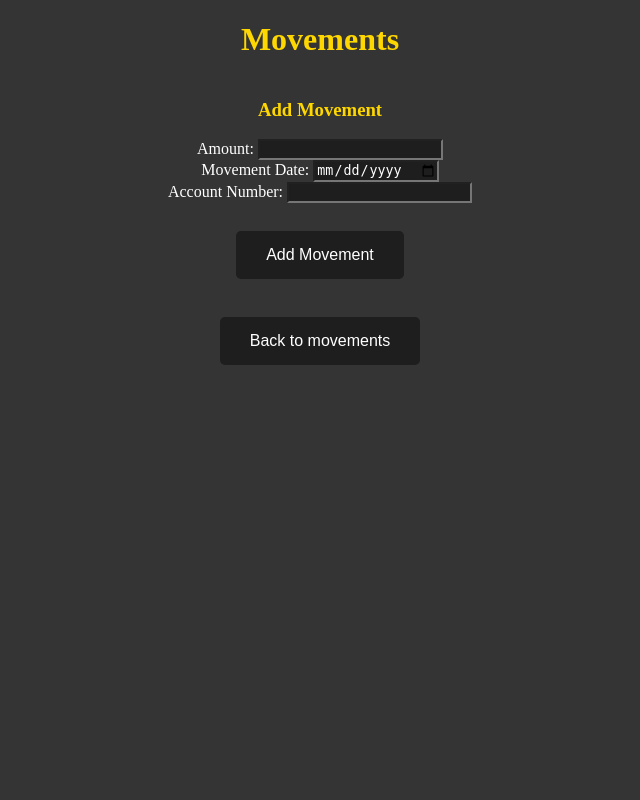
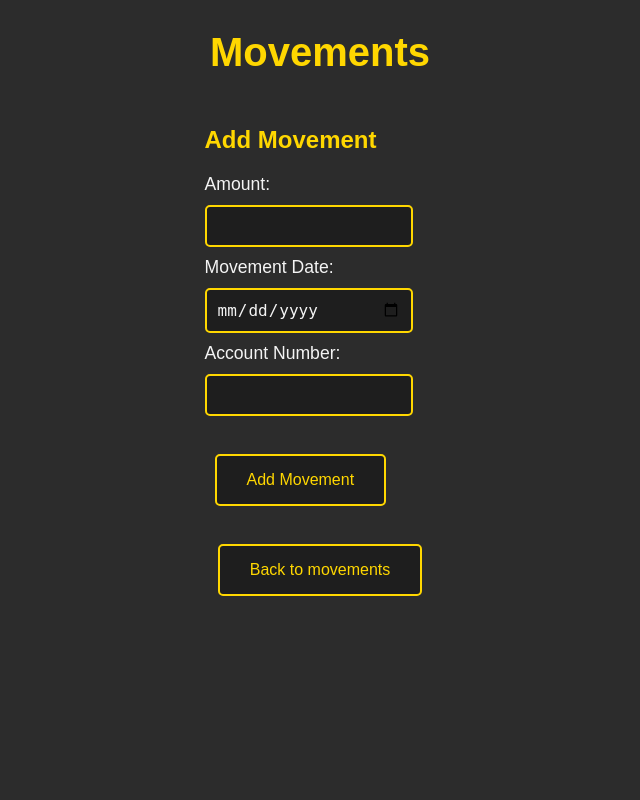
Before and after one commit to EthanMoreta/Finance-Database, a Flask app: page /add_movement in a window 1280 px wide. Shown: the whole page, without its empty margins (320-960 px from the left). Run offline with Flask 3, Linux system fonts and the light colour scheme.

Commit message:
Update add_movement.html
animation

```diff
--- a/templates/add_movement.html
+++ b/templates/add_movement.html
@@ -5,43 +5,95 @@
     <meta name="viewport" content="width=device-width, initial-scale=1.0">
     <title>Movements</title>
     <style>
+        /* General Styles */
         body {
             display: flex;
             flex-direction: column;
             align-items: center;
             height: 100vh;
             margin: 0;
-            background-color: #343434;
+            background-color: #2c2c2c;
+            color: #f4f4f4;
+            font-family: Arial, sans-serif;
         }
+
+        h1, h3 {
+            color: #FFD700;
+            animation: fadeIn 1.5s ease-in-out;
+        }
+
+        h1 {
+            font-size: 2.5rem;
+            margin-top: 30px;
+        }
+
+        h3 {
+            font-size: 1.5rem;
+            margin-bottom: 20px;
+        }
+
+        form {
+            animation: slideIn 1s ease-out;
+        }
+
+        .labels {
+            color: #f4f4f4;
+            font-size: 1.1rem;
+        }
+
+        .inputs {
+            background-color: #1e1e1e;
+            color: #f4f4f4;
+            border: 2px solid #FFD700;
+            border-radius: 5px;
+            padding: 10px;
+            margin: 10px 0;
+            width: 80%;
+            font-size: 1rem;
+        }
+
         .button {
             background-color: #1e1e1e;
-            color: white;
+            color: #FFD700;
             padding: 15px 30px;
             margin: 10px;
-            border: none;
+            border: 2px solid #FFD700;
             border-radius: 5px;
             font-size: 16px;
             cursor: pointer;
             text-decoration: none;
+            transition: transform 0.3s ease, background-color 0.3s ease;
         }
+
         .button:hover {
-            background-color: #181818;
+            background-color: #FFD700;
+            color: #1e1e1e;
+            transform: scale(1.05);
         }
-        form, a {
+
+        a {
             text-align: center;
+            animation: fadeIn 1.5s ease-in-out;
         }
-        .inputs {
-            background-color: #1e1e1e;
-            color: white;
+
+        @keyframes fadeIn {
+            0% {
+                opacity: 0;
+            }
+            100% {
+                opacity: 1;
+            }
         }
-        .labels {
-            color: white;
-        }
-        h1 {
-            color: #FFD700;
-        }
-        h3 {
-            color: #FFD700;
+
+        @keyframes slideIn {
+            0% {
+                transform: translateY(50px);
+                opacity: 0;
+            }
+            100% {
+                transform: translateY(0);
+                opacity: 1;
+            }
         }
     </style>
 </head>
@@ -50,19 +102,18 @@
 
     <form action="/add_movement_form" method="POST">
         <h3>Add Movement</h3>
-        <label class="labels">Amount:</label>
+        <label class="labels">Amount:</label><br>
         <input type="number" name="amount" required class="inputs"><br>
-        <label class="labels">Movement Date:</label>
+        <label class="labels">Movement Date:</label><br>
         <input type="date" name="date" required class="inputs"><br>
-        <label class="labels">Account Number:</label>
+        <label class="labels">Account Number:</label><br>
         <input type="number" name="account_number" required class="inputs"><br>
         <br>
         <button type="submit" class="button">Add Movement</button>
     </form>
-
+    <br>
+    <a href="/movement">
+        <button type="button" class="button">Back to movements</button>
+    </a>
 </body>
 </html>
-<br>
-<a href="/movement">
-    <button type="button" class="button">Back to movements</button>
-</a>
```
